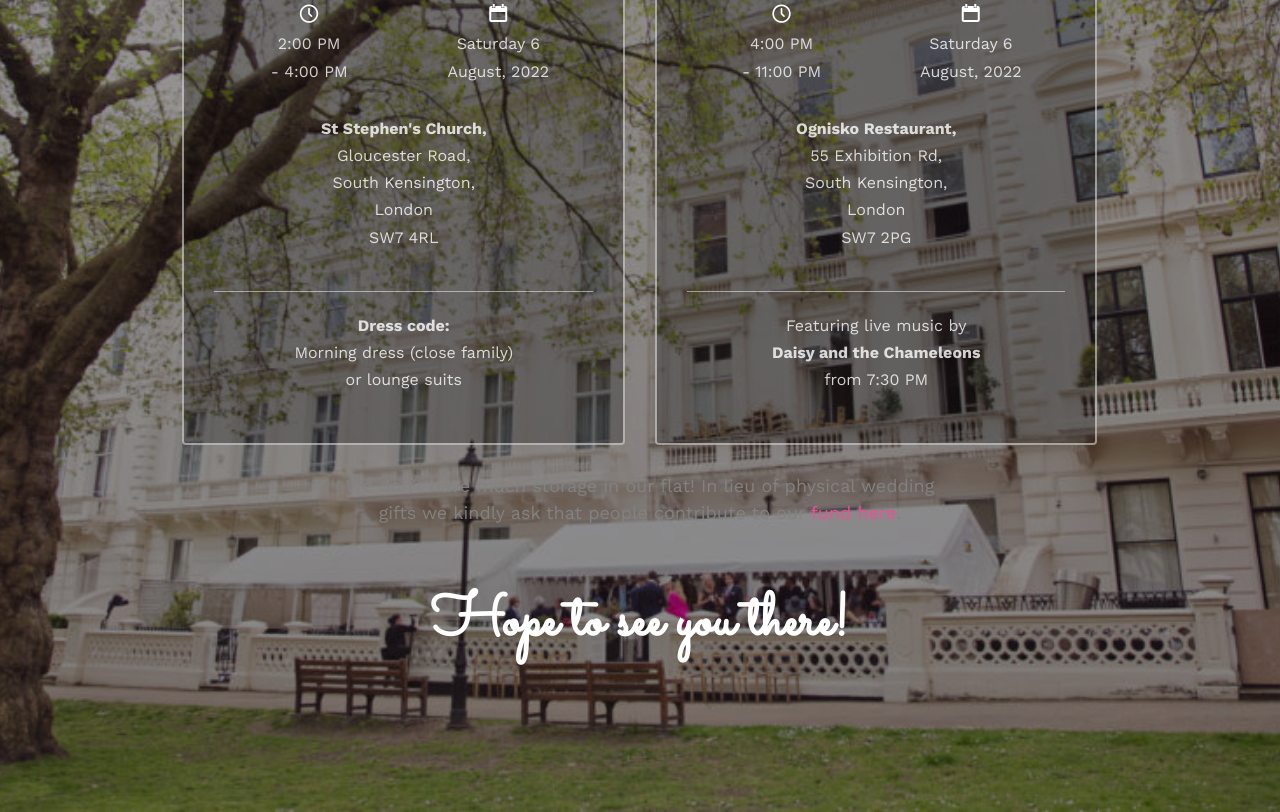
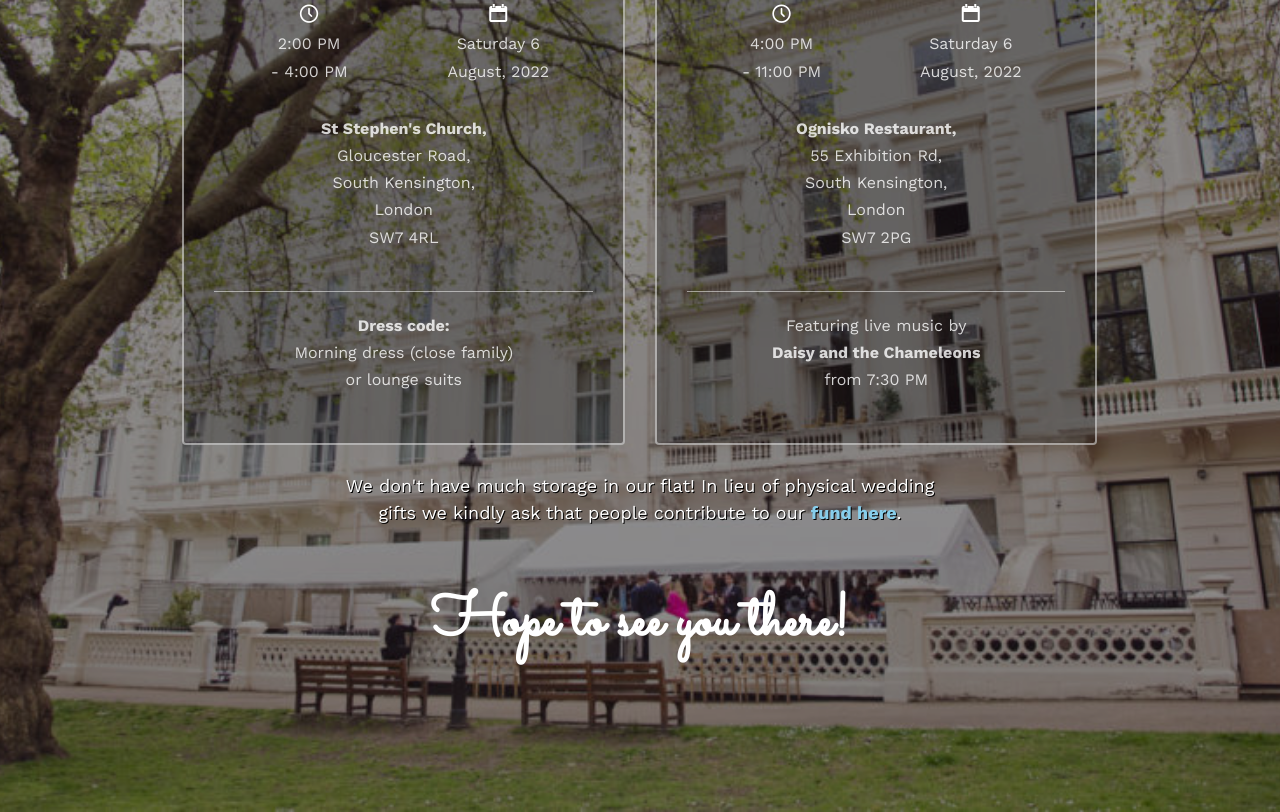
Before and after one commit to setrightstirling/setrightstirling.github.io, a plain HTML site: page index.html in a window 1280 px wide. Shown: the part 1253-2065 px from the top of the page. Drawn offline with nearby package versions, Linux system fonts and the light colour scheme; files whose address does not match are found by name.

Commit message:
Update style.css

```diff
--- a/css/style.css
+++ b/css/style.css
@@ -1207,10 +1207,18 @@ form label {
     font-size: 40px;
   }
 }
+
+.custom-link a {
+  color: skyblue;
+  font-weight: bold;
+  text-shadow: 1px 1px #000;
+}
+
 .fh5co-heading p {
   font-size: 18px;
   line-height: 1.5;
-  color: #828282;
+  color: #ffffff;
+  text-shadow: 1px 1px #000;
 }
 .fh5co-heading span {
   text-transform: uppercase;
```
